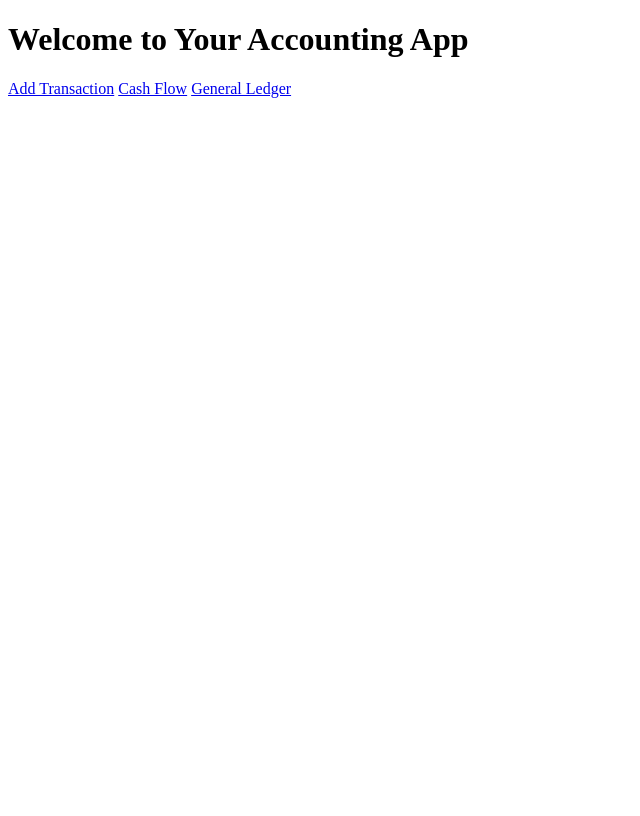
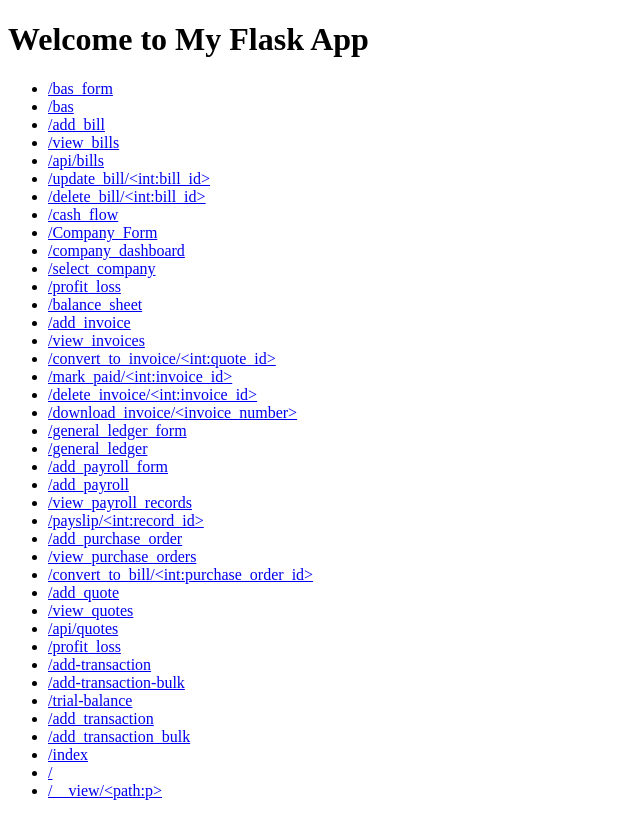
Before and after one commit to MuhammedChowdhury/accounting_app, a Flask app: page / in a window 1280 px wide. Shown: the whole page, without its empty margins (0-640 px from the left). Before the commit the page ends 98 px from the top, so only its background shows below. Run offline with Flask 3, Linux system fonts and the light colour scheme; some libraries are stand-ins or nearby versions.

Commit message:
Updated index.html and run.py to display all routes

```diff
--- a/run.py
+++ b/run.py
@@ -35,8 +35,11 @@
 app.register_blueprint(transaction_routes)
 
 @app.route('/')
+@app.route('/index')
 def home():
-    return render_template("index.html")  # ✅ Now properly loads the homepage!
+    # Dynamically list all routes for display in index.html
+    routes = [rule.rule for rule in app.url_map.iter_rules() if "static" not in rule.rule]
+    return render_template("index.html", routes=routes)
 
 if __name__ == "__main__":
     port = int(os.environ.get("PORT", 5000))
--- a/templates/index.html
+++ b/templates/index.html
@@ -1,14 +1,14 @@
 <!DOCTYPE html>
-<html lang="en">
+<html>
 <head>
-    <title>Home</title>
+    <title>Home Page</title>
 </head>
 <body>
-    <h1>Welcome to Your Accounting App</h1>
-    <nav>
-        <a href="/add-transaction">Add Transaction</a>
-        <a href="/cash_flow">Cash Flow</a>
-        <a href="/general_ledger_form">General Ledger</a>
-    </nav>
+    <h1>Welcome to My Flask App</h1>
+    <ul>
+        {% for route in routes %}
+            <li><a href="{{ route }}">{{ route }}</a></li>
+        {% endfor %}
+    </ul>
 </body>
 </html>
```
